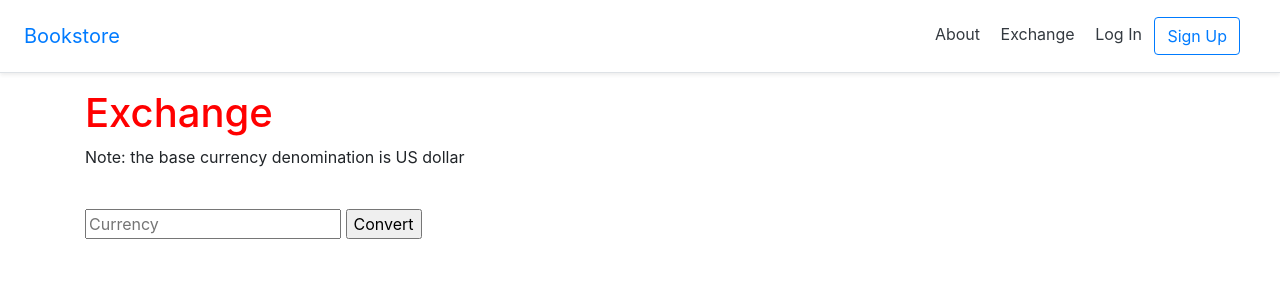
After one commit to shakhan-ali/zabi1, a Django app: page /exchange in a window 1280 px wide. The commit adds this page. Shown: the top 300 px of the page. Run offline with Django 3.2, Linux system fonts and the light colour scheme; some libraries are stand-ins or nearby versions.

Commit message:
currency

```diff
--- a/pages/urls.py
+++ b/pages/urls.py
@@ -1,9 +1,10 @@
 from django.urls import path
-from .views import HomePageView, AboutPageView
+from .views import HomePageView, AboutPageView, ExchangePageView
 
 
 urlpatterns = [
     path('about/', AboutPageView.as_view(), name='about'),
+    path('exchange', ExchangePageView.as_view(), name='exchange'),
     path('', HomePageView.as_view(), name='home'),
 
 ]
--- a/pages/views.py
+++ b/pages/views.py
@@ -7,3 +7,7 @@ class HomePageView(TemplateView):
 
 class AboutPageView(TemplateView):
     template_name = 'about.html'
+
+
+class ExchangePageView(TemplateView):
+    template_name ='currency.html'
--- /dev/null
+++ b/static/js/currency.js
@@ -0,0 +1,23 @@
+
+document.addEventListener('DOMContentLoaded', function(){
+    document.querySelector('form').onsubmit = function(){
+        fetch('https://api.exchangeratesapi.io/latest?base=USD')
+    .then(response => response.json())
+    .then(data =>{
+        const currency = document.querySelector('#currency').value.toUpperCase();
+        const rate =data.rates[currency];
+        if (rate !== undefined){
+            document.querySelector('#result').innerHTML=` 1 USD is equal to ${rate.toFixed(3)} ${currency}.`;
+        } else{
+            document.querySelector('#result').innerHTML = `Invalid Currency`;
+        }
+
+
+    })
+    .catch(error =>{
+        console.log('Error:', error);
+    });
+        return false;
+    }
+
+});
--- a/templates/_base.html
+++ b/templates/_base.html
@@ -18,6 +18,7 @@
       font-weight-normal">Bookstore</a>
       <nav class="my-2 my-md-0 mr-md-3">
         <a class="p-2 text-dark" href="{% url 'about' %}">About</a>
+        <a class="p-2 text-dark" href="{% url 'exchange' %}">Exchange</a>
         {% if user.is_authenticated %}
           <a class="p-2 text-dark" href="{% url 'logout' %}">Log Out</a>
         {% else %}
--- /dev/null
+++ b/templates/currency.html
@@ -0,0 +1,16 @@
+{% extends '_base.html' %}
+{% load static %}
+
+    {% block title %}Exchange{% endblock title %}
+
+    {% block content %}
+        <h1>Exchange</h1>
+        <p>Note: the base currency denomination is US dollar</p><br>
+        <form>
+            <input id="currency" placeholder="Currency" type="text">
+            <input type="submit" value= "Convert">
+        </form>
+        <div id="result">
+        </div>
+        <script src="{% static 'js/currency.js' %}"
+    {% endblock content %}
```
